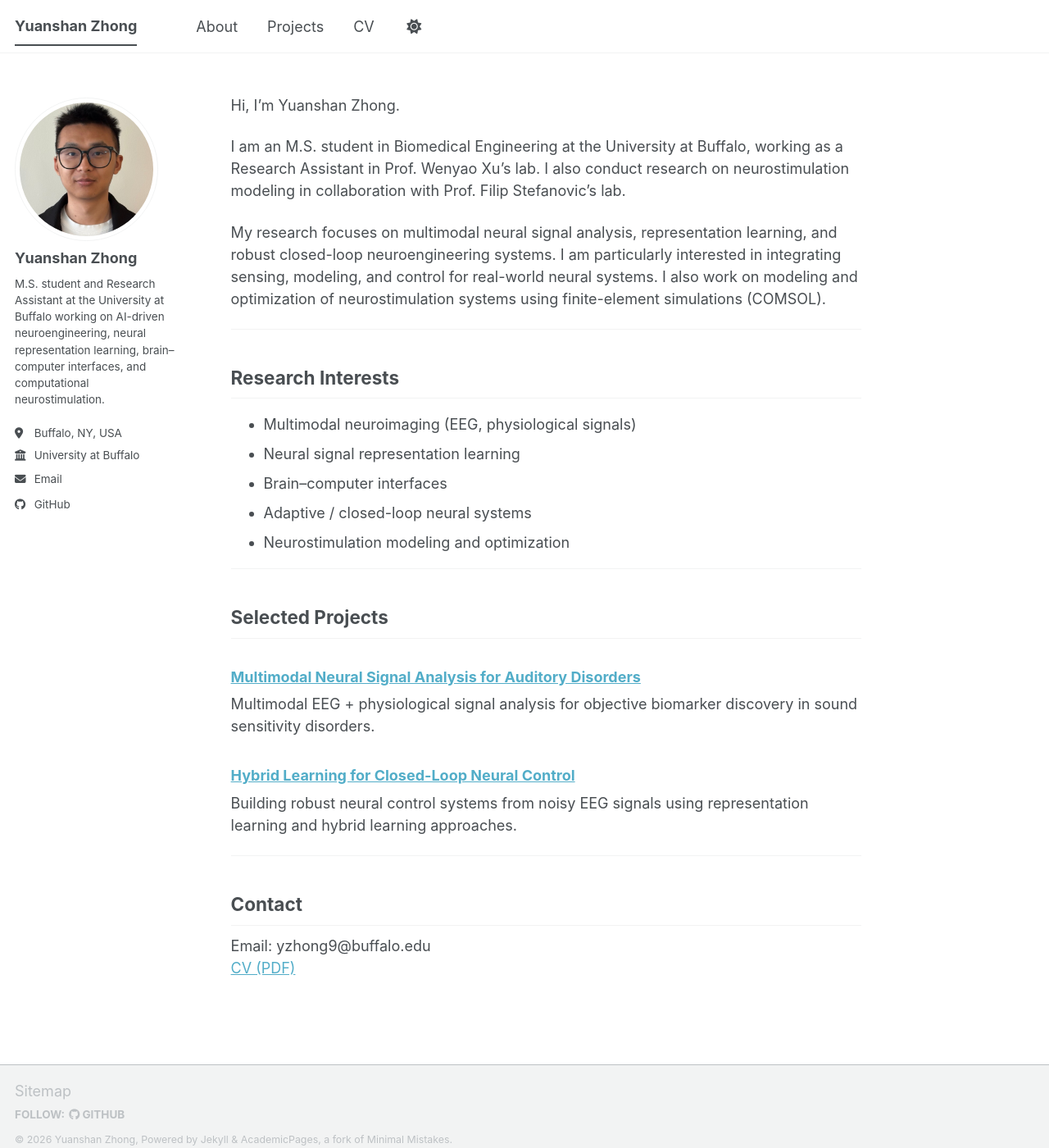
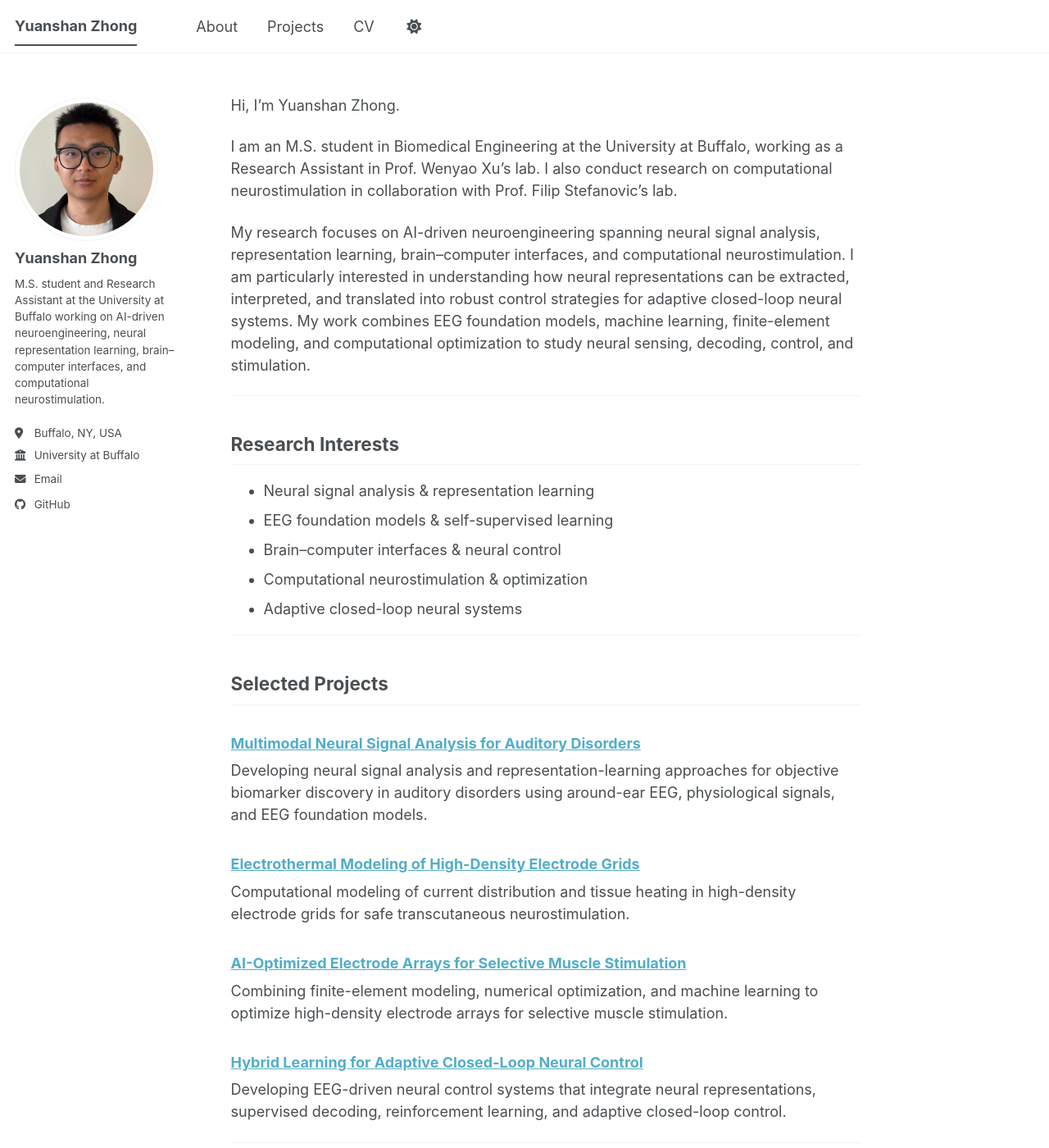
Before and after one commit to Yzhong9527/Yzhong9527.github.io, a Jekyll site: the page built from _pages/about.md, in a window 1280 px wide and 1400 px high. Shown: the whole window at 82% size. Built offline with Jekyll 4.4.1, drawn with Linux system fonts in a browser that asks for light colours; a script bundle is joined from its source files by our own code; library files that are not in the unit come from our copies; some of the changed text lies outside the part shown.

Commit message:
Update about.md

```diff
--- a/_pages/about.md
+++ b/_pages/about.md
@@ -6,29 +6,35 @@ author_profile: true
 
 Hi, I’m Yuanshan Zhong.
 
-I am an M.S. student in Biomedical Engineering at the University at Buffalo, working as a Research Assistant in Prof. Wenyao Xu’s lab. I also conduct research on neurostimulation modeling in collaboration with Prof. Filip Stefanovic’s lab.
+I am an M.S. student in Biomedical Engineering at the University at Buffalo, working as a Research Assistant in Prof. Wenyao Xu’s lab. I also conduct research on computational neurostimulation in collaboration with Prof. Filip Stefanovic’s lab.
 
-My research focuses on multimodal neural signal analysis, representation learning, and robust closed-loop neuroengineering systems. I am particularly interested in integrating sensing, modeling, and control for real-world neural systems. I also work on modeling and optimization of neurostimulation systems using finite-element simulations (COMSOL).
+My research focuses on AI-driven neuroengineering spanning neural signal analysis, representation learning, brain–computer interfaces, and computational neurostimulation. I am particularly interested in understanding how neural representations can be extracted, interpreted, and translated into robust control strategies for adaptive closed-loop neural systems. My work combines EEG foundation models, machine learning, finite-element modeling, and computational optimization to study neural sensing, decoding, control, and stimulation.
 
 ---
 
 ## Research Interests
 
-- Multimodal neuroimaging (EEG, physiological signals)
-- Neural signal representation learning
-- Brain–computer interfaces
-- Adaptive / closed-loop neural systems
-- Neurostimulation modeling and optimization
+- Neural signal analysis & representation learning
+- EEG foundation models & self-supervised learning
+- Brain–computer interfaces & neural control
+- Computational neurostimulation & optimization
+- Adaptive closed-loop neural systems
 
 ---
 
 ## Selected Projects
 
 ### [Multimodal Neural Signal Analysis for Auditory Disorders](/portfolio/synapse)
-Multimodal EEG + physiological signal analysis for objective biomarker discovery in sound sensitivity disorders.
+Developing neural signal analysis and representation-learning approaches for objective biomarker discovery in auditory disorders using around-ear EEG, physiological signals, and EEG foundation models.
 
-### [Hybrid Learning for Closed-Loop Neural Control](/portfolio/closed_loop)
-Building robust neural control systems from noisy EEG signals using representation learning and hybrid learning approaches.
+### [Electrothermal Modeling of High-Density Electrode Grids](/portfolio/electrothermal)
+Computational modeling of current distribution and tissue heating in high-density electrode grids for safe transcutaneous neurostimulation.
+
+### [AI-Optimized Electrode Arrays for Selective Muscle Stimulation](/portfolio/muscle_stimulation)
+Combining finite-element modeling, numerical optimization, and machine learning to optimize high-density electrode arrays for selective muscle stimulation.
+
+### [Hybrid Learning for Adaptive Closed-Loop Neural Control](/portfolio/closed_loop)
+Developing EEG-driven neural control systems that integrate neural representations, supervised decoding, reinforcement learning, and adaptive closed-loop control.
 
 ---
 
```
Also changed, not shown: other parts of _pages/about.md (+5 -0 lines).
